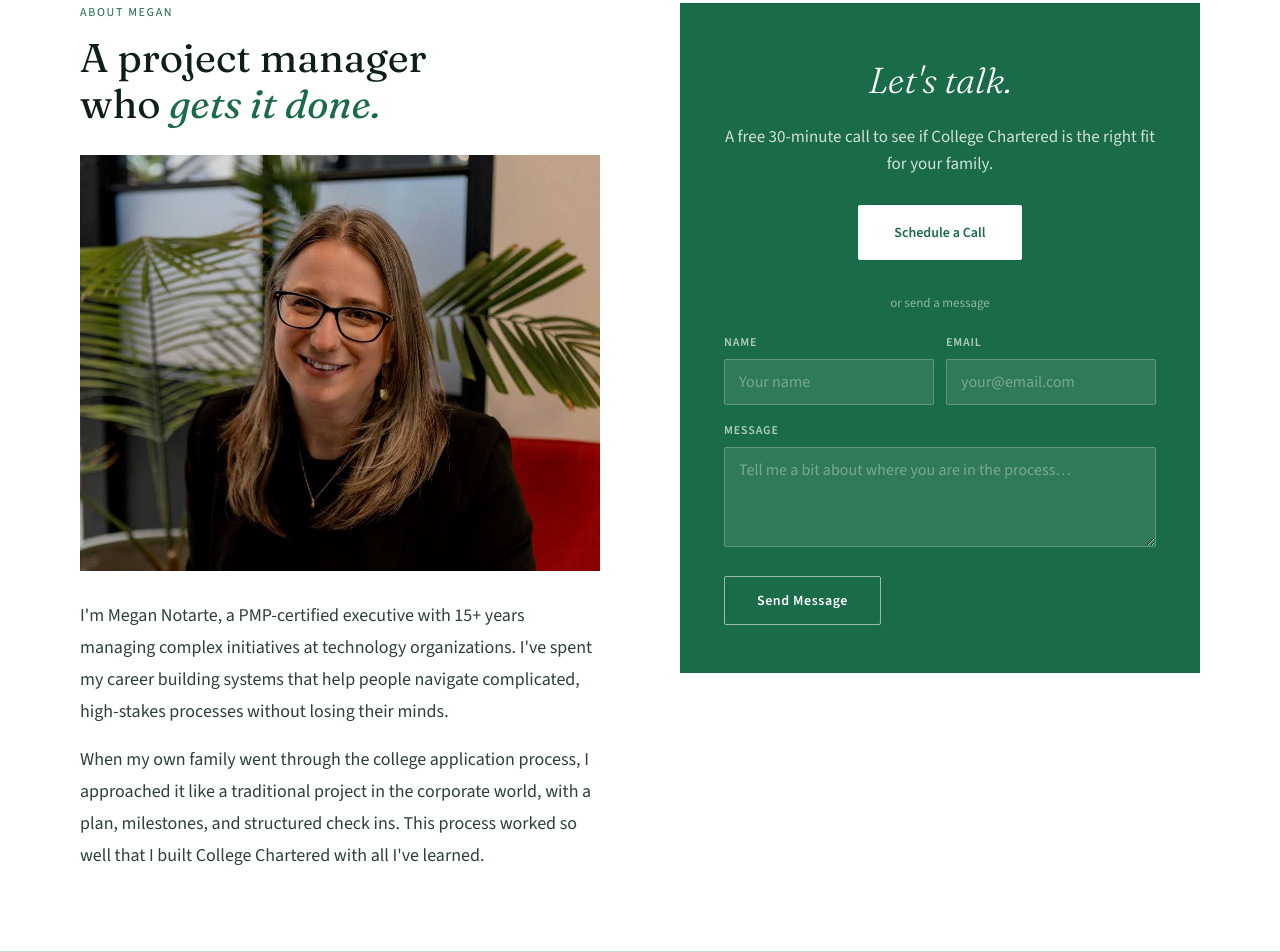
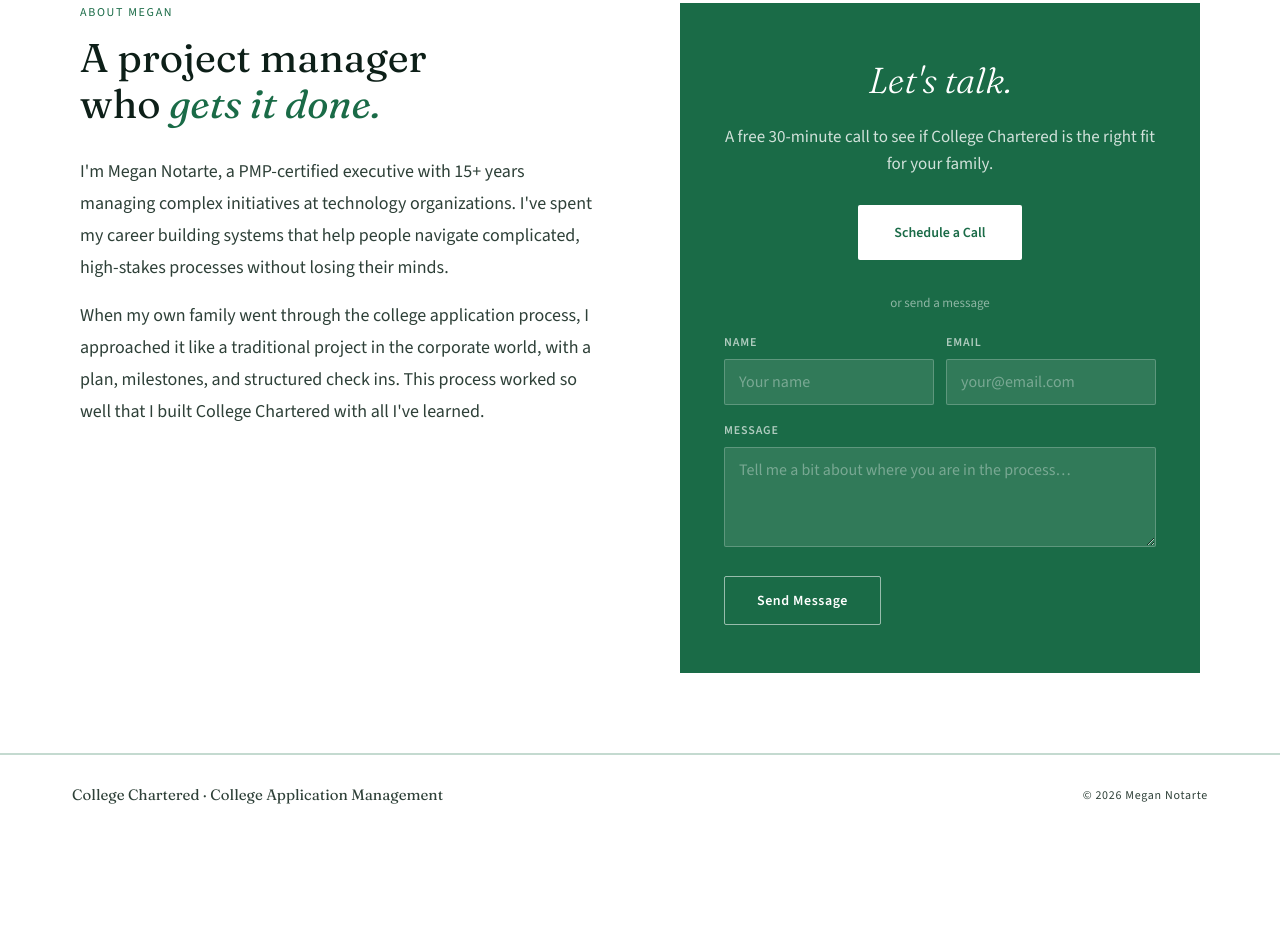
Before and after one commit to megnotarte/college, a plain HTML site: page index.html in a window 1280 px wide. Shown: the part 3604-4556 px from the top of the page. After the commit the page ends 4440 px from the top, so only its background shows below. Drawn offline with nearby package versions, Linux system fonts and the light colour scheme.

Commit message:
Remove headshot photo and related CSS
Co-Authored-By: Claude Sonnet 4.6 <noreply@anthropic.com>

```diff
--- a/index.html
+++ b/index.html
@@ -501,11 +501,6 @@ body {
 }
 .about-body + .about-body { margin-top: 16px; }
 
-.about-photo {
-  width: 100%;
-  display: block;
-  margin-bottom: 28px;
-}
 
 .about-cred {
   margin-top: 28px;
@@ -895,8 +890,7 @@ section[id], div[id] { scroll-margin-top: 88px; }
       <div>
         <p class="sec-label" aria-hidden="true">About Megan</p>
         <h2 class="about-h2" id="about-h2">A project manager<br>who <em>gets it done.</em></h2>
-        <img class="about-photo" src="megannotarte.jpg" alt="Megan Notarte">
-        <p class="about-body">I'm Megan Notarte, a PMP-certified executive with 15+ years managing complex initiatives at technology organizations. I've spent my career building systems that help people navigate complicated, high-stakes processes without losing their minds.</p>
+<p class="about-body">I'm Megan Notarte, a PMP-certified executive with 15+ years managing complex initiatives at technology organizations. I've spent my career building systems that help people navigate complicated, high-stakes processes without losing their minds.</p>
         <p class="about-body">When my own family went through the college application process, I approached it like a traditional project in the corporate world, with a plan, milestones, and structured check ins. This process worked so well that I built College Chartered with all I've learned.</p>
       </div>
       <div class="cta-card" id="contact">
```
Also changed, not shown: megannotarte.jpg (deleted).
